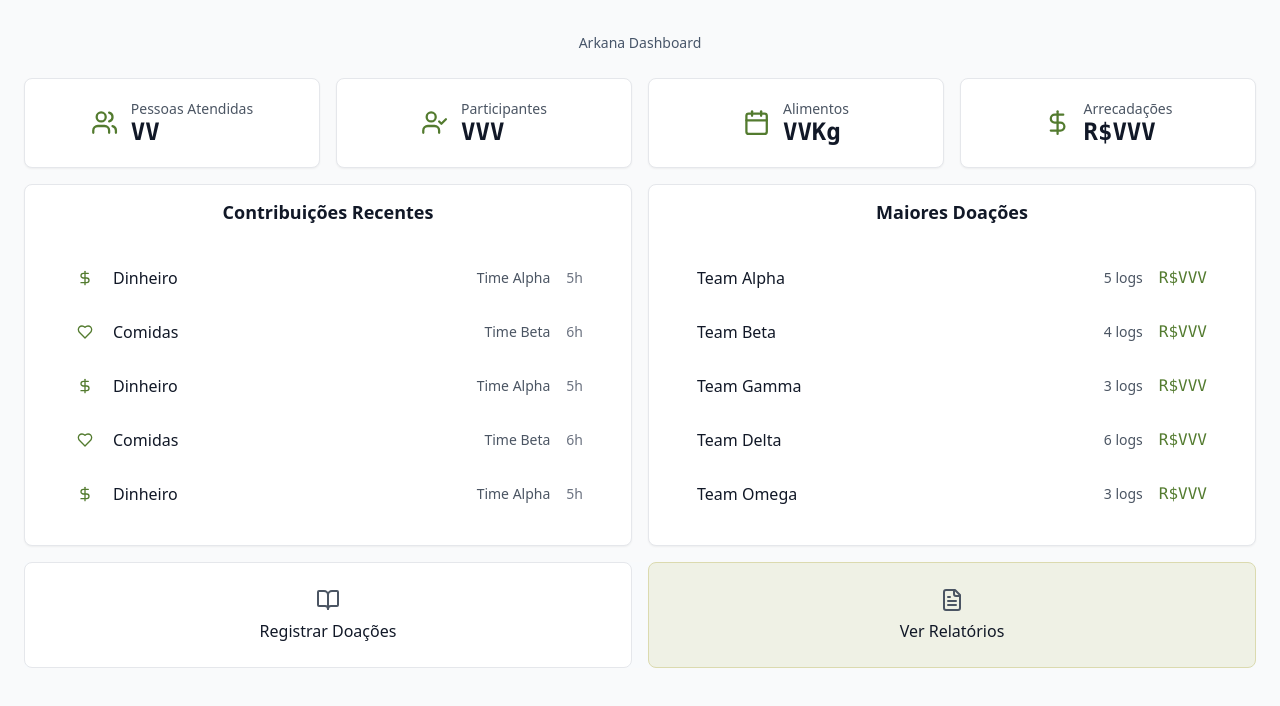
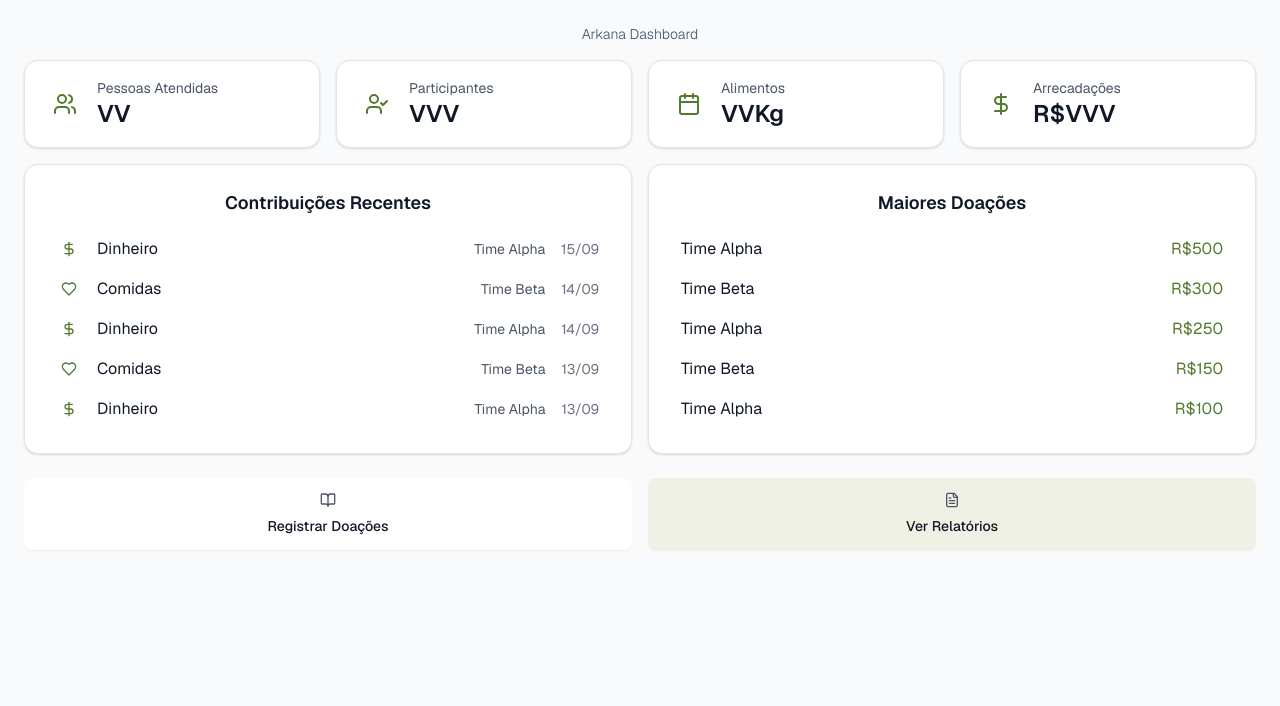
Before and after one commit to sofiahernandes/Projeto1, a Next.js app: page / in a window 1280 px wide. Shown: the top 706 px of the page. Built offline with nearby package versions, Linux system fonts and the light colour scheme.

Commit message:
styles: implementação de TailwindCSS

```diff
--- a/app/page.tsx
+++ b/app/page.tsx
@@ -7,31 +7,30 @@ import Link from "next/link";
 
 import { overallMetrics } from "@/lib/overall-metrics";
 import { donations } from "@/lib/donations";
-import { teams } from "@/lib/teams";
 
 export default function PublicDashboard() {
   const recentDonations = donations.slice(0, 5);
-  const recentActiveTeams = teams.slice(0, 5);
+  const biggestDonations = donations.slice(0, 5);
 
   return (
-    <div className="container">
-      <div className="header">
-        <h1 className="title">Arkana Dashboard</h1>
+    <div className="min-h-screen bg-gray-50 px-6 pt-6 pb-4">
+      <div className="flex justify-center w-full pb-4">
+          <h1 className="font-light text-slate-600 text-sm">Arkana Dashboard</h1>
       </div>
 
-      <div className="wrapper">
-        {/* Cards de Estatísticas */}
-        <div className="stats-grid">
+      <div className="max-w-7xl mx-auto">
+        {/* Catões de Estatísticas */}
+        <div className="grid grid-cols-2 lg:grid-cols-4 gap-4 mb-4">
           {overallMetrics.map((metric, index) => (
-            <Card key={index} className="stat-card">
-              <CardContent className="card-content-px6">
-                <div className="stat-content">
-                  <div className="stat-icon">
-                    <metric.icon className="icon-md icon-green" />
+            <Card key={index} className="h-22 justify-center hover:shadow-md hover:border-[#dbdaaf] transition-shadow cursor-pointer shadow-sm">
+              <CardContent className="px-6">
+                <div className="flex items-center gap-4">
+                  <div className="w-8 h-8 rounded-lg flex items-center justify-center">
+                    <metric.icon className={"w-6 h-6 text-[#537B2F]"} />
                   </div>
                   <div>
-                    <p className="stat-label">{metric.label}</p>
-                    <p className="stat-value">{metric.value}</p>
+                    <p className="text-sm text-gray-600">{metric.label}</p>
+                    <p className="text-2xl text-gray-900 font-semibold">{metric.value}</p>
                   </div>
                 </div>
               </CardContent>
@@ -40,20 +39,25 @@ export default function PublicDashboard() {
         </div>
 
         {/* Dashboard */}
-        <div className="two-col-grid">
+        <div className="grid grid-cols-1 lg:grid-cols-2 gap-4">
           {/* Contribuições Recentes */}
-          <Card className="card-default">
-            <CardContent className="card-content-px6 card-content-pb">
-              <h2 className="section-title">Contribuições Recentes</h2>
+          <Card className="shadow-sm">
+            <CardContent className="px-6">
+              <h2 className="text-lg text-center font-semibold text-gray-900 pb-3">Contribuições Recentes</h2>
               <div>
                 {recentDonations.map((activity, index) => (
-                  <div key={index} className="activity-item">
-                    <div className="activity-icon-box">
-                      <activity.icon className="icon-sm" />
+                  <div
+                    key={index}
+                    className="flex items-center gap-4 p-2 rounded-lg hover:bg-[#dbdaaf]/20 cursor-pointer transition-colors"
+                  >
+                    <div className="w-6 h-6 rounded-3xl flex items-center justify-center text-white">
+                      <activity.icon className={"w-4 h-4 text-[#537B2F]"} />
                     </div>
-                    <div className="activity-name">{activity.name}</div>
-                    <p className="activity-team">{activity.team}</p>
-                    <span className="activity-time">{activity.time}</span>
+                    <div className="flex-1">
+                      <p className="text-gray-900">{activity.name}</p>
+                    </div>
+                    <p className="text-sm text-gray-600">{activity.team}</p>
+                    <span className="text-sm text-gray-500">{activity.date}</span>
                   </div>
                 ))}
               </div>
@@ -61,15 +65,19 @@ export default function PublicDashboard() {
           </Card>
 
           {/* Times Recentemente Ativos */}
-          <Card className="card-default">
-            <CardContent className="card-content-px6">
-              <h2 className="section-title">Maiores Doações</h2>
+          <Card className="shadow-sm">
+            <CardContent className="px-6">
+              <h2 className="text-lg text-center font-semibold text-gray-900 pb-3">Maiores Doações</h2>
               <div>
-                {recentActiveTeams.map((team, index) => (
-                  <div key={index} className="activity-item">
-                    <div className="activity-name">{team.name}</div>
-                    <p className="activity-team">{team.activities} logs</p>
-                    <span className="activity-amount">R${team.amount}</span>
+                {biggestDonations.map((item, index) => (
+                  <div
+                    key={index}
+                    className="flex items-center gap-4 p-2 rounded-lg hover:bg-[#dbdaaf]/20 cursor-pointer transition-colors"
+                  >
+                    <div className="flex-1">
+                      <p className="text-gray-900">{item.team}</p>
+                    </div>
+                    <span className="text-[#537B2F] text-md">R${item.ammount}</span>
                   </div>
                 ))}
               </div>
@@ -78,23 +86,21 @@ export default function PublicDashboard() {
         </div>
 
         {/* Quick Actions */}
-        <Card className="card-quick">
-          <CardContent className="card-content--no-x">
-            <div className="quick-grid">
-              <Link
-                className="btn-qa activity-name"
-                href="/sign-in"
-              >
-                <BookOpen className="qa-icon" />
-                <span>Registrar Doações</span>
-              </Link>
-              <Link
-                className="btn-qa-alt activity-name"
-                href="/complete-reports"
-              >
-                <FileText className="qa-icon" />
-                <span>Ver Relatórios</span>
-              </Link>
+        <Card className="bg-slate-50 shadow-none border-none">
+          <CardContent className="px-0">
+            <div className="grid grid-cols-2 gap-4">
+              <Button className="h-18 flex-col gap-2 hover:bg-[#dbdaaf]/20 hover:border-[#dbdaaf] transition-colors bg-white">
+                <Link href="/sign-in" className="flex flex-col gap-2 items-center">
+                  <BookOpen className="w-6 h-6 text-gray-600" />
+                  <span className="text-sm text-gray-900 font-medium">Registrar Doações</span>
+                </Link>
+              </Button>
+              <Button className="h-18 gap-2 bg-[#dbdaaf]/30 hover:bg-[#dbdaaf]/60 border-[#dbdaaf] transition-colors">
+                <Link href="/complete-reports" className="flex flex-col gap-2 items-center">
+                  <FileText className="w-6 h-6 text-gray-600" />
+                  <span className="text-sm text-gray-900 font-medium">Ver Relatórios</span>
+                </Link>
+              </Button>
             </div>
           </CardContent>
         </Card>
--- a/styles/globals.css
+++ b/styles/globals.css
@@ -1,294 +1,123 @@
-body {
-  margin: 0;
-  padding: 0;
-  font-family: system-ui, -apple-system, Segoe UI, Roboto, Inter, "Helvetica Neue", Arial, "Noto Sans", sans-serif;
+@import 'tailwindcss';
+@import 'tw-animate-css';
+
+@custom-variant dark (&:is(.dark *));
+
+:root {
+  --background: oklch(1 0 0);
+  --foreground: oklch(0.145 0 0);
+  --card: oklch(1 0 0);
+  --card-foreground: oklch(0.145 0 0);
+  --popover: oklch(1 0 0);
+  --popover-foreground: oklch(0.145 0 0);
+  --primary: oklch(0.205 0 0);
+  --primary-foreground: oklch(0.985 0 0);
+  --secondary: oklch(0.97 0 0);
+  --secondary-foreground: oklch(0.205 0 0);
+  --muted: oklch(0.97 0 0);
+  --muted-foreground: oklch(0.556 0 0);
+  --accent: oklch(0.97 0 0);
+  --accent-foreground: oklch(0.205 0 0);
+  --destructive: oklch(0.577 0.245 27.325);
+  --destructive-foreground: oklch(0.577 0.245 27.325);
+  --border: oklch(0.922 0 0);
+  --input: oklch(0.922 0 0);
+  --ring: oklch(0.708 0 0);
+  --chart-1: oklch(0.646 0.222 41.116);
+  --chart-2: oklch(0.6 0.118 184.704);
+  --chart-3: oklch(0.398 0.07 227.392);
+  --chart-4: oklch(0.828 0.189 84.429);
+  --chart-5: oklch(0.769 0.188 70.08);
+  --radius: 0.625rem;
+  --sidebar: oklch(0.985 0 0);
+  --sidebar-foreground: oklch(0.145 0 0);
+  --sidebar-primary: oklch(0.205 0 0);
+  --sidebar-primary-foreground: oklch(0.985 0 0);
+  --sidebar-accent: oklch(0.97 0 0);
+  --sidebar-accent-foreground: oklch(0.205 0 0);
+  --sidebar-border: oklch(0.922 0 0);
+  --sidebar-ring: oklch(0.708 0 0);
 }
 
-.container {
-  min-height: 100vh;
-  background-color: oklch(98.5% 0.002 247.839);
-  padding: 1.5rem 1.5rem 1rem 1.5rem;
-  color: oklch(0.145 0 0);
+.dark {
+  --background: oklch(0.145 0 0);
+  --foreground: oklch(0.985 0 0);
+  --card: oklch(0.145 0 0);
+  --card-foreground: oklch(0.985 0 0);
+  --popover: oklch(0.145 0 0);
+  --popover-foreground: oklch(0.985 0 0);
+  --primary: oklch(0.985 0 0);
+  --primary-foreground: oklch(0.205 0 0);
+  --secondary: oklch(0.269 0 0);
+  --secondary-foreground: oklch(0.985 0 0);
+  --muted: oklch(0.269 0 0);
+  --muted-foreground: oklch(0.708 0 0);
+  --accent: oklch(0.269 0 0);
+  --accent-foreground: oklch(0.985 0 0);
+  --destructive: oklch(0.396 0.141 25.723);
+  --destructive-foreground: oklch(0.637 0.237 25.331);
+  --border: oklch(0.269 0 0);
+  --input: oklch(0.269 0 0);
+  --ring: oklch(0.439 0 0);
+  --chart-1: oklch(0.488 0.243 264.376);
+  --chart-2: oklch(0.696 0.17 162.48);
+  --chart-3: oklch(0.769 0.188 70.08);
+  --chart-4: oklch(0.627 0.265 303.9);
+  --chart-5: oklch(0.645 0.246 16.439);
+  --sidebar: oklch(0.205 0 0);
+  --sidebar-foreground: oklch(0.985 0 0);
+  --sidebar-primary: oklch(0.488 0.243 264.376);
+  --sidebar-primary-foreground: oklch(0.985 0 0);
+  --sidebar-accent: oklch(0.269 0 0);
+  --sidebar-accent-foreground: oklch(0.985 0 0);
+  --sidebar-border: oklch(0.269 0 0);
+  --sidebar-ring: oklch(0.439 0 0);
 }
 
-.container-alt {
-  min-height: 100vh;
-  background-color: oklch(98.5% 0.002 247.839 / 0.7);
-  padding: 1.5rem;
-  color: oklch(0.145 0 0);
+@theme inline {
+  --color-background: var(--background);
+  --color-foreground: var(--foreground);
+  --color-card: var(--card);
+  --color-card-foreground: var(--card-foreground);
+  --color-popover: var(--popover);
+  --color-popover-foreground: var(--popover-foreground);
+  --color-primary: var(--primary);
+  --color-primary-foreground: var(--primary-foreground);
+  --color-secondary: var(--secondary);
+  --color-secondary-foreground: var(--secondary-foreground);
+  --color-muted: var(--muted);
+  --color-muted-foreground: var(--muted-foreground);
+  --color-accent: var(--accent);
+  --color-accent-foreground: var(--accent-foreground);
+  --color-destructive: var(--destructive);
+  --color-destructive-foreground: var(--destructive-foreground);
+  --color-border: var(--border);
+  --color-input: var(--input);
+  --color-ring: var(--ring);
+  --color-chart-1: var(--chart-1);
+  --color-chart-2: var(--chart-2);
+  --color-chart-3: var(--chart-3);
+  --color-chart-4: var(--chart-4);
+  --color-chart-5: var(--chart-5);
+  --radius-sm: calc(var(--radius) - 4px);
+  --radius-md: calc(var(--radius) - 2px);
+  --radius-lg: var(--radius);
+  --radius-xl: calc(var(--radius) + 4px);
+  --color-sidebar: var(--sidebar);
+  --color-sidebar-foreground: var(--sidebar-foreground);
+  --color-sidebar-primary: var(--sidebar-primary);
+  --color-sidebar-primary-foreground: var(--sidebar-primary-foreground);
+  --color-sidebar-accent: var(--sidebar-accent);
+  --color-sidebar-accent-foreground: var(--sidebar-accent-foreground);
+  --color-sidebar-border: var(--sidebar-border);
+  --color-sidebar-ring: var(--sidebar-ring);
 }
 
-.wrapper {
-  max-width: 80rem;
-  margin: 0 auto;
-}
-
-.wrapper-narrow{
-  max-width: 56rem;
-  margin: 0 auto;
-}
-
-.header {
-  display: flex;
-  justify-content: center;
-  width: 100%;
-  padding-bottom: 1rem;
-}
-
-.title {
-  font-weight: 300;
-  color: #475569;
-  font-size: 0.875rem;
-}
-
-.card {
-  background: #ffffff;
-  border: 1px solid #e5e7eb;
-  border-radius: 0.5rem;
-  box-shadow: 0 1px 2px rgba(0,0,0,0.05);
-}
-
-.card--center {
-  padding: 2rem;
-  text-align: center;
-}
-
-.card-default {
-  background: #ffffff;
-  border: 1px solid #e5e7eb;
-  border-radius: 0.5rem;
-  box-shadow: 0 1px 2px rgba(0,0,0,0.05);
-  margin-bottom: 1rem;
-}
-
-.card-quick {
-  background: #f8fafc;
-  border: none;
-  box-shadow: none;
-}
-
-.card-content-px6 {
-  align-content: center;
-  padding-left: 1.5rem;
-  padding-right: 1.5rem;
-}
-
-.card-content-pb {
-  padding-bottom: 1.5rem;
-}
-
-.card-content--no-x {
-  padding-left: 0;
-  padding-right: 0;
-}
-
-.section-space {
-  margin-bottom: 1rem;
-}
-
-.icon-bubble {
-  width: 4rem;
-  height: 4rem;
-  background: #f3f4f6;
-  border-radius: 10%;
-  display: flex;
-  align-items: center;
-  justify-content: center;
-  margin: 0 auto 1rem;
-}
-
-.icon-xxl {
-  width: 2rem;
-  height: 2rem;
-  color: #537B2F;
-}
-
-.subtitle {
-  font-size: 1.25rem;
-  font-weight: 600;
-  color: #111827;
-  margin-bottom: 0.5rem;
-}
-
-.stats-grid {
-  display: grid;
-  grid-template-columns: repeat(2, 1fr);
-  gap: 1rem;
-  margin-bottom: 1rem;
-}
-
-@media (min-width: 1024px){
-  .stats-grid {
-    grid-template-columns: repeat(4, 1fr);
+@layer base {
+  * {
+    @apply border-border outline-ring/50;
+  }
+  body {
+    @apply bg-background text-foreground;
   }
 }
-
-.stat-card {
-  height: 5.5rem;
-  display: flex;
-  justify-content: center;
-  cursor: pointer;
-  background: #ffffff;
-  border: 1px solid #e5e7eb;
-  border-radius: 0.5rem;
-  box-shadow: 0 1px 2px rgba(0,0,0,0.05);
-  transition: box-shadow 0.2s ease, border-color 0.2s ease;
-}
-
-.stat-card:hover {
-  box-shadow: 0 4px 6px rgba(0,0,0,0.10);
-  border-color: #dbdaaf;
-}
-
-.stat-content {
-  display: flex;
-  align-items: center;
-  justify-content: center;
-  gap: 0.8rem;
-}
-
-.stat-icon {
-  border-radius: 0.5rem;
-  display: flex;
-  align-items: center;
-  justify-content: center;
-}
-
-.icon-md {
-  width: 1.7rem;
-  height: 1.7rem;
-}
-
-.icon-green {
-  color: #537B2F;
-}
-
-.stat-label {
-  margin: 0;
-  font-size: 0.875rem;
-  color: #4b5563;
-}
-.stat-value {
-  margin: 0;
-  font-size: 1.5rem;
-  color: #111827;
-  font-family: ui-monospace, SFMono-Regular, Menlo, Monaco, Consolas, "Liberation Mono", "Courier New", monospace;
-  font-weight: 600;
-}
-
-.two-col-grid {
-  display: grid;
-  grid-template-columns: 1fr;
-  gap: 1rem;
-}
-
-@media (min-width: 1024px) {
-  .two-col-grid {
-    grid-template-columns: 1fr 1fr;
-  }
-}
-
-.section-title {
-  font-size: 1.125rem;
-  text-align: center;
-  font-weight: 600;
-  color: #111827;
-  padding-bottom: 0.75rem;
-}
-
-.activity-item {
-  display: flex; align-items: center; gap: 1rem;
-  padding: 0 1.5rem;
-  border-radius: 0.5rem;
-  cursor: pointer;
-  transition: background-color 0.2s ease;
-}
-
-.activity-item:hover {
-  background-color: rgba(219, 218, 175, 0.2);
-}
-
-.activity-icon-box {
-  width: 1.5rem; height: 1.5rem;
-  border-radius: 1.5rem;
-  display: flex;
-  align-items: center;
-  justify-content: center;
-  color: #ffffff;
-}
-
-.icon-sm {
-  width: 1rem;
-  height: 1rem;
-  color: #537B2F;
-}
-
-.activity-name {
-  flex: 1;
-  color: #111827;
-  text-decoration: none;
-  padding: 1rem 0;
-}
-
-.activity-team {
-  font-size: 0.875rem;
-  color: #4b5563;
-}
-
-.activity-time {
-  font-size: 0.875rem;
-  color: #6b7280;
-}
-
-.activity-amount {
-  color: #537B2F;
-  font-family: ui-monospace, SFMono-Regular, Menlo, monospace;
-}
-
-.quick-grid {
-  display: grid;
-  grid-template-columns: repeat(2, 1fr);
-  gap: 1rem;
-}
-
-.btn-qa {
-  height: 4.5rem;
-  display: flex;
-  flex-direction: column;
-  gap: 0.5rem;
-  align-items: center;
-  justify-content: center;
-  background: #ffffff;
-  border: 1px solid #e5e7eb;
-  border-radius: 0.5rem;
-  transition: background-color 0.2s ease, border-color 0.2s ease;
-}
-
-.btn-qa:hover {
-  background-color: rgba(219, 218, 175, 0.2);
-  border-color: #dbdaaf;
-}
-
-.btn-qa-alt {
-  height: 4.5rem;
-  display: flex; flex-direction: column; gap: 0.5rem;
-  align-items: center; justify-content: center;
-  background: rgba(219, 218, 175, 0.3);
-  border: 1px solid #dbdaaf;
-  border-radius: 0.5rem;
-  transition: background-color 0.2s ease;
-}
-
-.btn-qa-alt:hover {
-  background: rgba(219, 218, 175, 0.6);
-}
-
-.qa-icon {
-  width: 1.5rem;
-  height: 1.5rem;
-  color: #4b5563;
-}
-
-.text-center {
-  text-align: center;
-}
```
Also changed, not shown: lib/donations.ts (+16 -8 lines).
